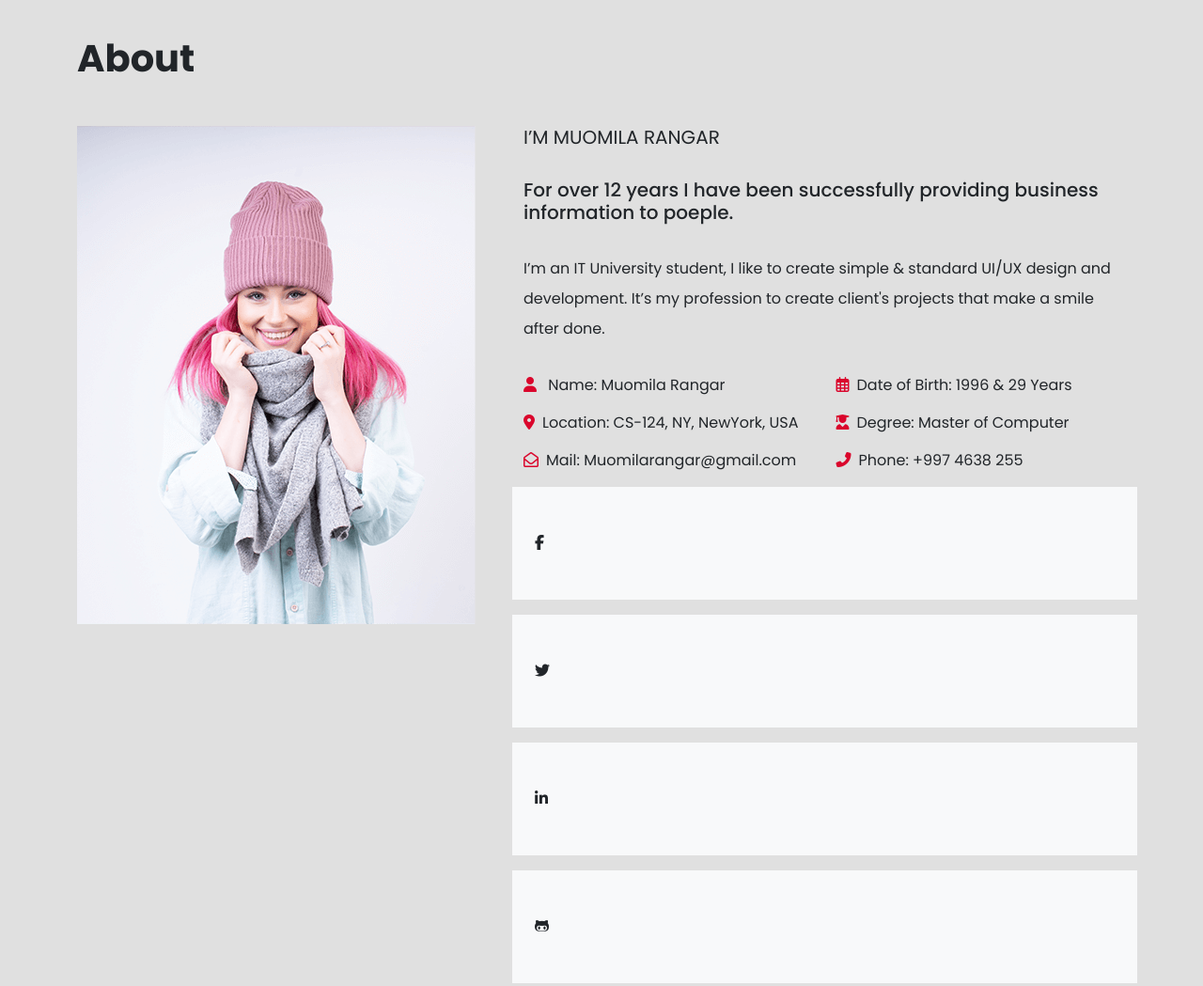
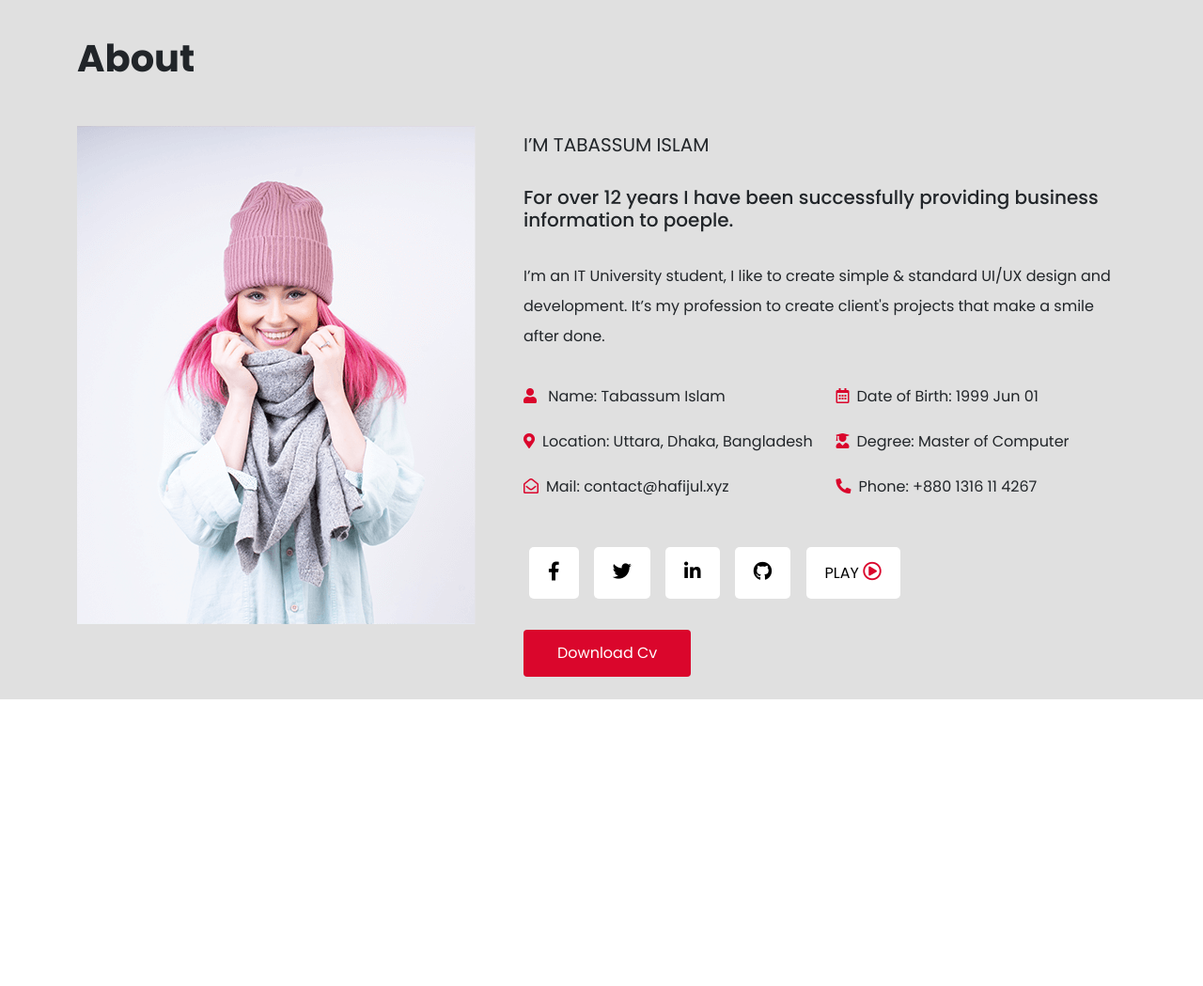
Before and after one commit to hafijul748/web-developer-personal-website, a plain HTML site: page index.html in a window 1280 px wide. Shown: the part 700-1749 px from the top of the page at 94% size. After the commit the page ends 1444 px from the top, so only its background shows below. Drawn offline with nearby package versions, Linux system fonts and the light colour scheme.

Commit message:
about section complete

```diff
--- a/index.html
+++ b/index.html
@@ -5,11 +5,11 @@
   <meta http-equiv="X-UA-Compatible" content="IE=edge">
   <meta name="viewport" content="width=device-width, initial-scale=1.0">
   <title>FREELNCER | WEB DESIGNER | WEB DEVELOPER</title>
+  <link rel="stylesheet" href="https://use.fontawesome.com/releases/v5.15.4/css/all.css" integrity="sha384-DyZ88mC6Up2uqS4h/KRgHuoeGwBcD4Ng9SiP4dIRy0EXTlnuz47vAwmeGwVChigm" crossorigin="anonymous">
   <link rel="preconnect" href="https://fonts.googleapis.com">
   <link rel="preconnect" href="https://fonts.gstatic.com" crossorigin>
   <link href="https://fonts.googleapis.com/css2?family=Poppins:ital,wght@0,400;0,500;0,600;0,700;1,400;1,500;1,600;1,700&display=swap" rel="stylesheet">
   <link rel="shortcut icon" href="favicon.ico" type="image/x-icon">
-  <script src="https://use.fontawesome.com/bd54a59fc6.js"></script>
   <link href="https://cdn.jsdelivr.net/npm/bootstrap@5.1.1/dist/css/bootstrap.min.css" rel="stylesheet" integrity="sha384-F3w7mX95PdgyTmZZMECAngseQB83DfGTowi0iMjiWaeVhAn4FJkqJByhZMI3AhiU" crossorigin="anonymous">
   <link rel="stylesheet" href="style.css">
 </head>
@@ -19,7 +19,7 @@
     <!-- Navbar -->
     <nav class="navbar navbar-expand-lg navbar-dark bg-first">
         <div class="container container-fluid">
-          <a class="navbar-brand brand-name" href="#">HAFIJUL</a>
+          <a class="navbar-brand brand-name" href="#">TABASSUM</a>
           <button class="navbar-toggler" type="button" data-bs-toggle="collapse" data-bs-target="#navbarText" aria-controls="navbarText" aria-expanded="false" aria-label="Toggle navigation">
             <span class="navbar-toggler-icon"></span>
           </button>
@@ -60,7 +60,7 @@
           <div class="row">
             <div class="col-md-8 col-sm-6">
               <div class="hero_title position-relative">
-                <h5>05 May, 2020</h5>
+                <h5>22 Septempber, 2021</h5>
                 <div class="hero_title_style position-absolute start-0"></div>
               </div>
               <h5 class="mt-5">WELCOME TO I’M TABASSUM ISLAM PORTFOLIO</h5>
@@ -100,7 +100,7 @@
           </div>
           <div class="col-md-7 col-sm-6">
             <div class="row">
-                <h5 class="fw-normal">I’M MUOMILA RANGAR</h5>
+                <h5 class="fw-normal mt-2">I’M TABASSUM ISLAM</h5>
                 <h5 class="mt-4">
                   For over 12 years I have been successfully providing business information to poeple.
                 </h5>
@@ -108,23 +108,27 @@
             </div>
             <div class="row mt-4">
               <div class="col-md-6">
-                <p><span class="color-first pe-2"><i class="fas fa-user"></i></span></i> Name: Muomila Rangar</p>
-                <p ><span class="color-first pe-2"><i class="fas fa-map-marker-alt"></i></span>Location: CS-124, NY, NewYork, USA</p>
-                <p><span class="color-first pe-2"><i class="far fa-envelope-open"></i></span>Mail: Muomilarangar@gmail.com</p>
+                <p class="py-1"><span class="color-first pe-2"><i class="fas fa-user"></i></span></i> Name: Tabassum Islam</p>
+                <p class="py-1"><span class="color-first pe-2"><i class="fas fa-map-marker-alt"></i></span>Location: Uttara, Dhaka, Bangladesh</p>
+                <p class="py-1"><span class="color-first pe-2"><i class="far fa-envelope-open"></i></span>Mail: contact@hafijul.xyz</p>
               </div>
               <div class="col-md-6">
-                <p><span class="color-first pe-2"><i class="far fa-calendar-alt"></i></span>Date of Birth: 1996 & 29 Years</p>
-                <p><span class="color-first pe-2"><i class="fas fa-user-graduate"></i></span>Degree: Master of Computer</p>
-                <p><span class="color-first pe-2"><i class="fas fa-phone-alt"></i></span>Phone: +997 4638 255</p>
+                <p class="py-1"><span class="color-first pe-2"><i class="far fa-calendar-alt"></i></span>Date of Birth: 1999 Jun 01</p>
+                <p class="py-1"><span class="color-first pe-2"><i class="fas fa-user-graduate"></i></span>Degree: Master of Computer</p>
+                <p class="py-1"><span class="color-first pe-2"><i class="fas fa-phone-alt"></i></span>Phone: +880 1316 11 4267</p>
               </div>
             </div>
             <!-- Social Share-->
-            <div class="row">
-              <p class="bg-light px-4 py-5"><i class="fab fa-facebook-f"></i></p>
-              <p class="bg-light px-4 py-5"><i class="fab fa-twitter"></i></p>
-              <p class="bg-light px-4 py-5"><i class="fab fa-linkedin-in"></i></p>
-              <p class="bg-light px-4 py-5"><i class="fab fa-github-alt"></i></p>
+            <div class="row mt-5">
+              <div class="col-md-12 social-share">
+                <a href="http://facebook.com/hafijul748"><i class="fab fa-facebook-f fs-5"></i></a>
+                <a href="http://twitter.com/hafijul748"><i class="fab fa-twitter fs-5"></i></a>
+                <a href="http://www.linkedin.com/in/hafijul748/"><i class="fab fa-linkedin-in fs-5"></i></a>
+                <a href="http://github.com/hafijul748"><i class="fab fa-github fs-5"></i></a>
+                <a href="#" class="text-decoration-none play-button">PLAY <i class="far fa-play-circle fs-5"></i></a>
+              </div>
             </div>
+            <div class="btn get_started_btn mt-5">Download Cv</div>
           </div>
 
         </div>
@@ -139,10 +143,6 @@
 
 
 
-
-
-
-
   <script src="https://cdn.jsdelivr.net/npm/bootstrap@5.1.1/dist/js/bootstrap.bundle.min.js" integrity="sha384-/bQdsTh/da6pkI1MST/rWKFNjaCP5gBSY4sEBT38Q/9RBh9AH40zEOg7Hlq2THRZ" crossorigin="anonymous"></script>
 </body>
 </html>
--- a/style.css
+++ b/style.css
@@ -41,6 +41,7 @@ body{
 /* Portfolio */
 
 /* About */
+
 /* .border_top.position-absolute {
     height: 15px;
     width: 25%;
@@ -70,3 +71,21 @@ body{
     right: 111px;
     bottom: -12px;
 } */
+.social-share a {
+    color: black;
+    background-color: white;
+    padding: 16px 20px;
+    margin: 0px 6px;
+    border-radius: 5px;
+}
+.social-share a:hover{
+    background-color: #DA062C;
+    color: white;
+    transition-duration: 0.7s;
+}
+.play-button i{
+    color: #DA062C;
+}
+.play-button:hover i{
+    color: white;
+}
```
